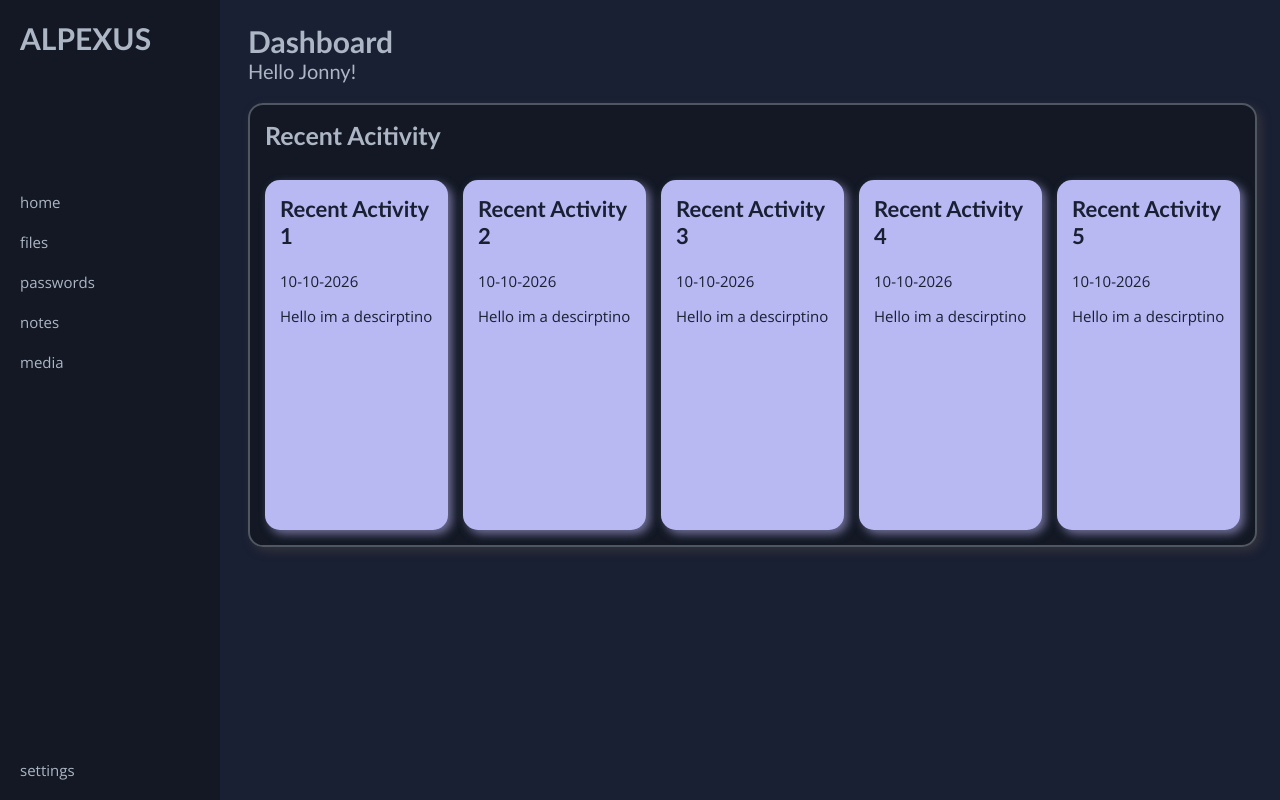
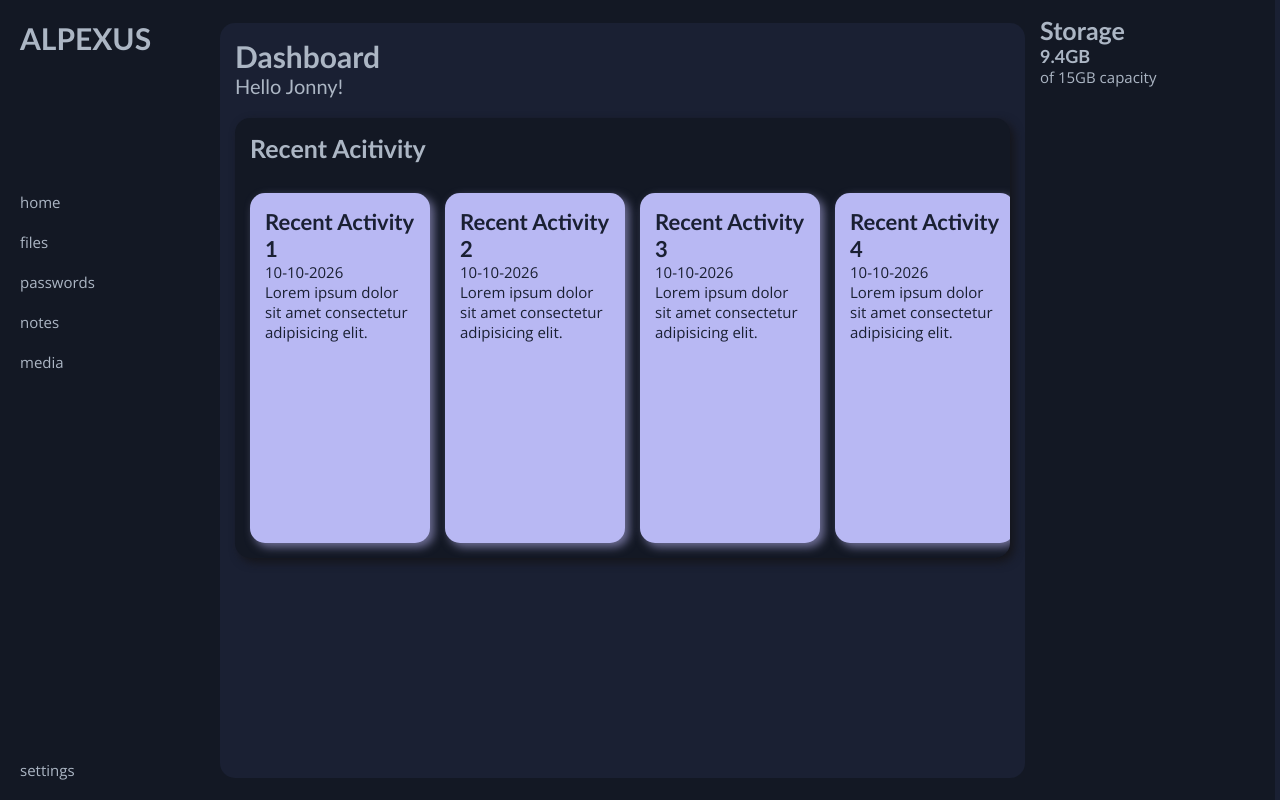
Before and after one commit to jona-mtw/alpexus, a React (Vite) app in the folder frontend/: page / in a window 1280 px wide. Built offline with nearby package versions, Linux system fonts and the light colour scheme; a web font is replaced by a local one.

Commit message:
ui-redesign-and-primitive-storage-panel

```diff
--- a/frontend/src/App.css
+++ b/frontend/src/App.css
@@ -68,14 +68,16 @@ h1 {
 }
 
 .sidebar.closed + .main-content {
-	margin-left:75px;
+	margin-left:70px;
 	width: calc(100% - 75px);
 }
 
 .main-content {
-	margin-left: 225px;
-	min-width: calc(100% - 225px);
+	margin-left: 220px;
+	width: calc(100% - 225px);
 	box-sizing: border-box;
-	height: 100%;
-	padding: 15px;
+	height: 100svh;
+	display: flex;
+	align-items: center;
+	background: var(--panel-bg);
 }
--- a/frontend/src/index.css
+++ b/frontend/src/index.css
@@ -11,32 +11,41 @@
   background: var(--bg);
 }
 
-h1, h2, h3, p, a, span {
+html, body, #root {
+  height: 100%;
+  margin: 0;
+  padding: 0;
+}
+
+h1, h2, h3, h4, p, a, span {
   color: var(--text);
   font-family: var(--text-font-family);
   cursor: default;
   padding: 0;
+  margin: 0;
   font-size: var(--text-size);
 }
 
-a {
+a, span {
   text-decoration: none;
   cursor: pointer;
 }
 
-h1, h2, h3 {
+h1, h2, h3, h4 {
   font-family: var(--header-font-family);
   font-size: var(--header-size);
-  margin-top: 0;
 }
 
 h2 {
   font-size: 25px;
-  margin-bottom: 0px;
 }
 
 h3 {
   font-size: 22px;
+}
+
+h4 {
+  font-size: 18px;
 }
 
 h1.title {
@@ -53,8 +62,8 @@ ul {
 .panel {
   background-color: var(--panel-bg);
 	border-radius: 15px;
-	border: 2px solid var(--border-color);
-	box-shadow: 4px 4px 10px #32323c;
+	/* border: 2px solid var(--border-color); */
+	box-shadow: 4px 4px 10px #15151a;
 	overflow: hidden;
   margin-top: 15px;
 	h2 {
@@ -64,6 +73,7 @@ ul {
 
 ::-webkit-scrollbar {
   height: 5px;
+  width: 5px;
 }
 
 ::-webkit-scrollbar-track {
@@ -75,3 +85,7 @@ ul {
   background: #41417c;
   border-radius: 50px;
 }
+
+::-webkit-scrollbar-thumb:hover {
+  background: #7765E3;
+}
--- /dev/null
+++ b/frontend/src/pages/components/storage-panel.css
@@ -0,0 +1,6 @@
+.storage-container {
+	height: 100vh;
+	width: 100%;
+	box-sizing: border-box;
+	padding: 15px;
+}
--- /dev/null
+++ b/frontend/src/pages/components/storage-panel.tsx
@@ -0,0 +1,19 @@
+import "./storage-panel.css";
+
+function StorageContainer() {
+  return (
+    <>
+      <div className="storage-container">
+        <h2>Storage</h2>
+        <div className="storage-gauge">
+          <div className="gauge"></div>
+          <h4>9.4GB</h4>
+          <p>of 15GB capacity</p>
+        </div>
+        <div className="storage-info"></div>
+      </div>
+    </>
+  );
+}
+
+export default StorageContainer;
--- a/frontend/src/pages/files.css
+++ b/frontend/src/pages/files.css
@@ -0,0 +1,3 @@
+.files {
+	padding: 15px;
+}
--- a/frontend/src/pages/files.tsx
+++ b/frontend/src/pages/files.tsx
@@ -2,9 +2,9 @@ import "./files.css";
 
 function Files() {
   return (
-    <>
+    <div className="files">
       <h1>Files</h1>
-    </>
+    </div>
   );
 }
 
--- a/frontend/src/pages/home.css
+++ b/frontend/src/pages/home.css
@@ -1,3 +1,29 @@
+.dashboard {
+	display: flex;
+	align-items: flex-start;
+	height: 100%;
+	overflow: auto;
+	background: var(--bg);
+	border-radius: 15px;
+	height: calc(100% - 50px);
+	padding-bottom: 5px;
+}
+
+.dashboard-info {
+	flex: 1;
+	min-width: 408px;
+	padding: 15px;
+	height: calc(100% - 30px);
+	overflow-x: auto;
+}
+
+.dashboard-sidebar {
+	width: 250px;
+	flex-shrink: 0;
+	height: inherit;
+	display: flex;
+}
+
 .recent-activity {
 	margin-top: 20px;
 }
--- a/frontend/src/pages/home.tsx
+++ b/frontend/src/pages/home.tsx
@@ -1,8 +1,5 @@
 import "./home.css";
-
-function handleWheel(e: React.WheelEvent<HTMLElement>) {
-  e.currentTarget.scrollLeft += e.deltaY;
-}
+import StorageContainer from "./components/storage-panel.tsx";
 
 function RecentActivityPanel(props: { title: string; description: string; date: string; image: string }) {
   return (
@@ -19,18 +16,23 @@ function RecentActivityPanel(props: { title: string; description: string; date:
 function Home() {
   const Activities = [];
   for (let i: number = 1; i < 6; i++) {
-    Activities.push(<RecentActivityPanel title={`Recent Activity ` + i} description="Hello im a descirptino" date="10-10-2026" image="hello" />);
+    Activities.push(<RecentActivityPanel title={`Recent Activity ` + i} description="Lorem ipsum dolor sit amet consectetur adipisicing elit." date="10-10-2026" image="hello" />);
   }
   return (
     <>
-      <h1>Dashboard</h1>
-      <h1 className="title">Hello Jonny!</h1>
-      <div className="recent-activity panel">
-        <h2>Recent Acitivity</h2>
-        <div className="recent-activity-list" onWheel={handleWheel}>
-          {Activities}
+      <div className="dashboard">
+        <div className="dashboard-info">
+          <h1>Dashboard</h1>
+          <h1 className="title">Hello Jonny!</h1>
+          <div className="recent-activity panel">
+            <h2>Recent Acitivity</h2>
+            <div className="recent-activity-list">{Activities}</div>
+          </div>
         </div>
       </div>
+      <aside className="dashboard-sidebar">
+        <StorageContainer />
+      </aside>
     </>
   );
 }
```
